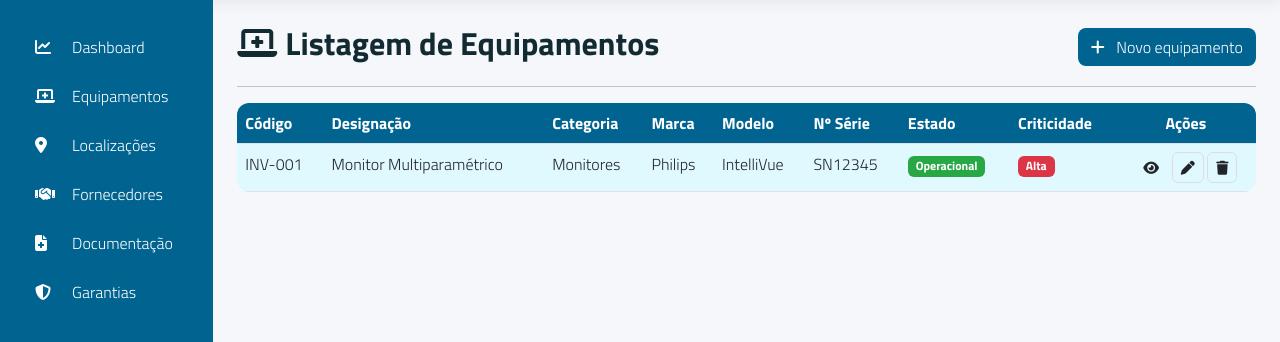
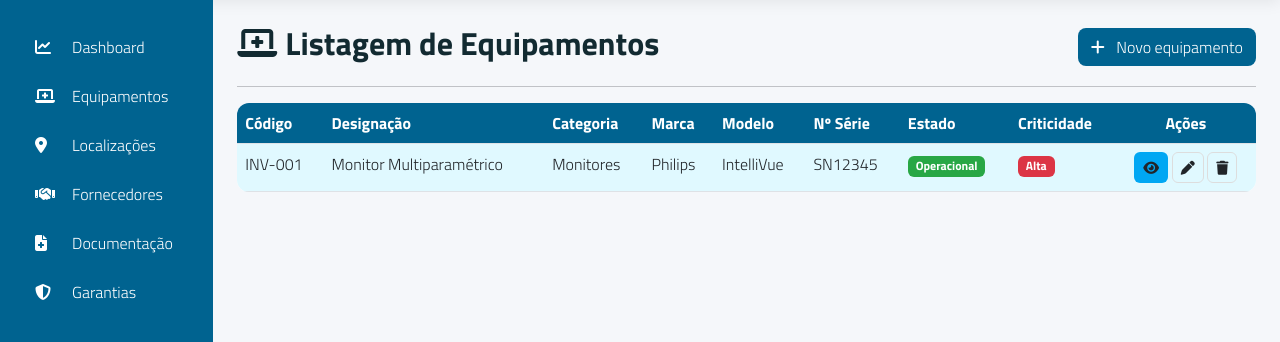
Before and after one commit to clarapereira1240902/MedCtrl, a PHP site: page /private/views/equipamentos/lista.html in a window 1280 px wide, with the pointer over the restyled element. Shown: the part 70-412 px from the top of the page. Run offline with PHP 8.4, Linux system fonts and the light colour scheme.

```diff
--- a/assets/css/components.css
+++ b/assets/css/components.css
@@ -63,6 +63,10 @@ main h2{
 .btn-view-list,.btn-edit-list,.btn-delete-list {
     border: 1px solid #ddd;
     border-radius: 6px;
+}
+
+.btn-view-list:hover,.btn-edit-list:hover,.btn-delete-list:hover{
+    background:#00a7f3;
 }
 
 .table-medctrl {
```
Also changed, not shown: private/views/fornecedores/apagar.html (added), private/views/fornecedores/detalhes.html (added), private/views/fornecedores/editar.html (added), private/views/fornecedores/lista.html (added), private/views/fornecedores/novo.html (added).
